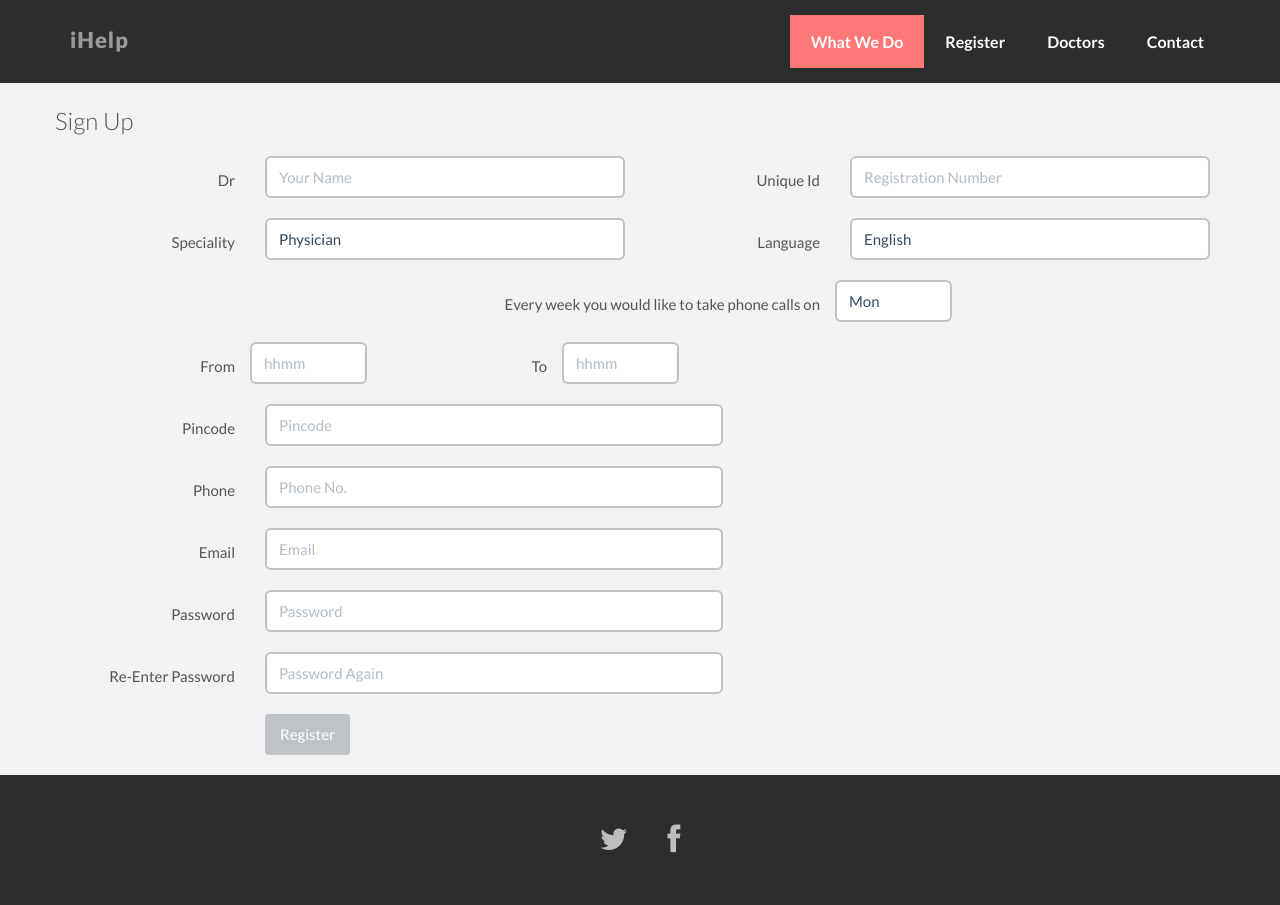
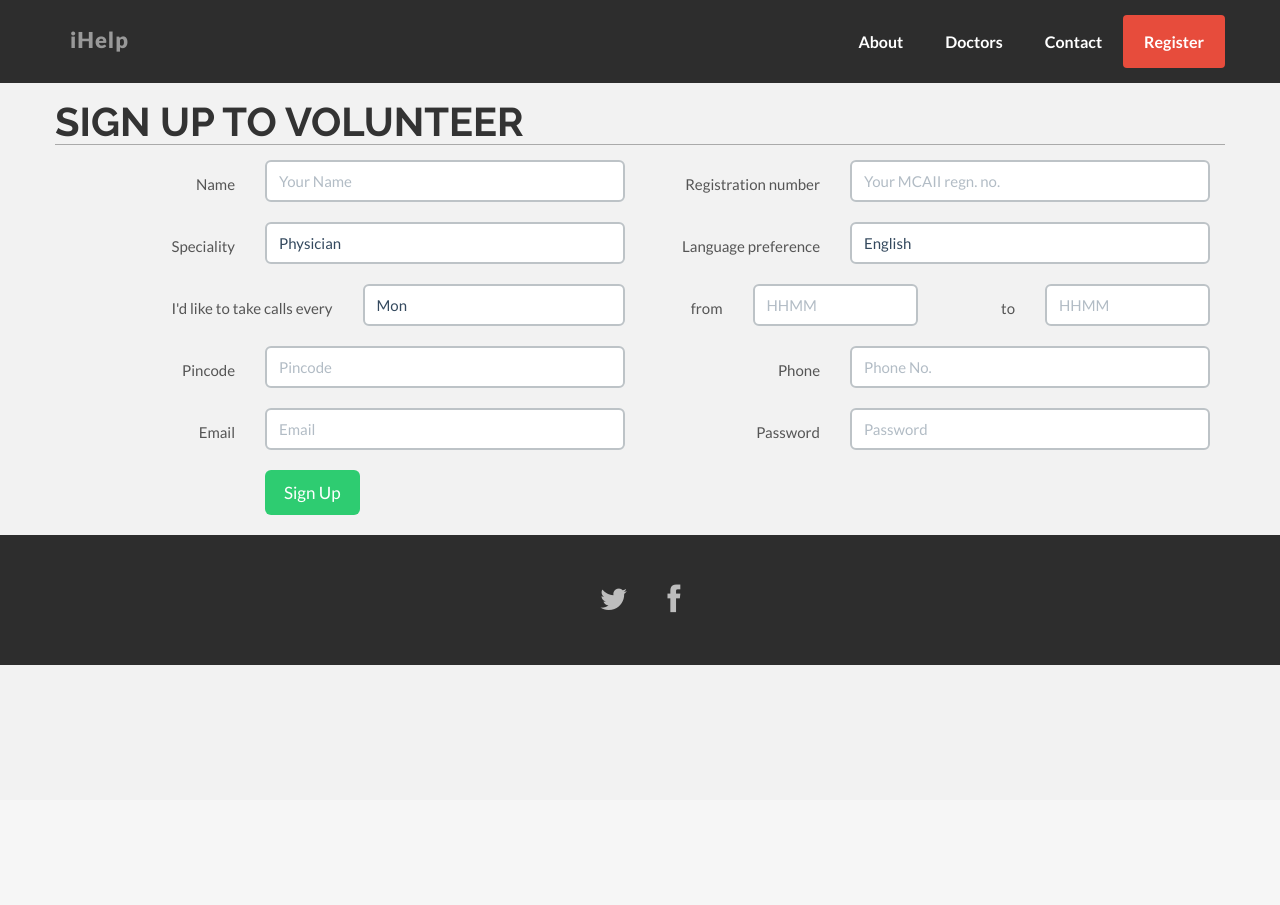
Before and after one commit to sanketsaurav/mseva, a Python web app: template templates/signup.html in a window 1280 px wide. After the commit the page ends 665 px from the top, so only its background shows below. Run offline with Jinja, Linux system fonts and the light colour scheme; the template is opened without the code that fills it, so the values that code supplies are empty; some libraries are stand-ins or nearby versions.

Commit message:
Fixed signup page HTML markup.

```diff
--- a/static/css/main.css
+++ b/static/css/main.css
@@ -128,36 +128,6 @@ a:after {
           transform: rotate(-10deg);
 }
 
-.doctor{
-    margin-top: 83px;
-    background-color: #2ECC71;
-    height: 500px;
-}
-#register {
-margin-top: 30px;
-margin-bottom: 10px;
-}
-
-#registerBtn {
-    margin-top: 30px;
-    margin-bottom: 10px;
-}
-
-.timeslot{
-    width: 10%;
-}
-.no-doc{
-    height: 400px;
-    padding: 100px;
-}
-#container div.content{
-    padding:50px;
-    font-size: 30px;
-}
-#registerBtn a{
-    font-size: 25px;
-    text-transform: uppercase;
-}
 /* ==========================================================================
    Wrap Sections
    ========================================================================== */
--- a/static/css/style.css
+++ b/static/css/style.css
@@ -1,7 +1,38 @@
+@import url('/static/css/main.css');
+
+.doctor{
+    margin-top: 83px;
+    background-color: #2ECC71;
+    height: 500px;
+}
+#register {
+margin-top: 30px;
+margin-bottom: 10px;
+}
+
+#registerBtn {
+    margin-top: 30px;
+    margin-bottom: 10px;
+}
+
 .timeslot{
-	width: 10%;
+    width: 10%;
 }
 .no-doc{
-	height: 400px;
-	padding: 100px;
+    height: 400px;
+    padding: 100px;
 }
+#container div.content{
+    padding:50px;
+    font-size: 30px;
+}
+#registerBtn a{
+    font-size: 25px;
+    text-transform: uppercase;
+}
+
+.section-heading {
+	text-transform: uppercase;
+	font-weight: bold;
+	border-bottom: solid #aaa 1px;
+}
--- a/templates/base.html
+++ b/templates/base.html
@@ -16,7 +16,7 @@
     <link href="static/css/flat-ui.css" rel="stylesheet">
 
     <!-- Custom styles for this template -->
-    <link href="static/css/main.css" rel="stylesheet">
+    <link href="static/css/style.css" rel="stylesheet">
 
 
     <!-- HTML5 shim and Respond.js IE8 support of HTML5 elements and media queries -->
@@ -41,10 +41,10 @@
         </div>
         <div class="navbar-collapse collapse">
           <ul class="nav navbar-nav navbar-right">
-            <li class="active"><a href="/">What We Do</a></li>
-            <li><a href="/signup">Register</a></li>
+            <li><a href="/">About</a></li>
             <li><a href="/browse">Doctors</a></li>
             <li><a data-toggle="modal" data-target="#myModal" href="#myModal">Contact</a></li>
+            <li><a href="/signup" class="btn btn-danger">Register</a></li>
           </ul>
         </div><!--/.nav-collapse -->
       </div>
--- a/templates/signup.html
+++ b/templates/signup.html
@@ -7,17 +7,17 @@
 		<div class="container">
 			<div class="row">
 			<div id="register">
+      <h3 class="section-heading">Sign Up to Volunteer</h3>
 
 <form class="form-horizontal" role="form" action="/signup" method="POST">
-	<legend>Sign Up</legend>
 	<div class="form-group">
-    <label for="inputName" class="col-sm-2 control-label">Dr</label>
+    <label for="inputName" class="col-sm-2 control-label">Name</label>
     <div class="col-sm-4">
       <input type="text" class="form-control" name="name" id="inputName" placeholder="Your Name">
     </div>
-  		<label for="inputUid" class="col-sm-2 control-label">Unique Id</label>
+  		<label for="inputUid" class="col-sm-2 control-label">Registration number</label>
     	<div class="col-sm-4">
-      		<input type="text" class="form-control" name="regno" id="inputUid" placeholder="Registration Number">
+      		<input type="text" class="form-control" name="regno" id="inputUid" placeholder="Your MCAII regn. no.">
     	</div>
   </div>
 
@@ -28,9 +28,10 @@
       			<option>Physician</option>
       			<option>Cardiology</option>
       			<option>Gynaecology</option>
+            <option>Pediatric</option>
       		</select>
     	</div>
-    	<label for="inputLanguage" class="col-sm-2 control-label">Language</label>
+    	<label for="inputLanguage" class="col-sm-2 control-label">Language preference</label>
     	<div class="col-sm-4 " name="language">
       		<select class="form-control">
       			<option>English</option>
@@ -39,60 +40,81 @@
       		</select>
       </div>
   </div>
+<!--   <div class="form-group row-fluid">
+    <div class="col-md-6">
+      <div class="col-md-6 col-md-offset-2">
+        <label for="inputDay" class="control-label pull-right">I'd like to take calls every</label>
+      </div>
+      <div class="col-md-4">
+        <select name="timeslot_day" class="form-control">
+          <option>Mon</option> <option>Tue</option> <option>Wed</option> <option>Thu</option> <option>Fri</option><option>Sat</option> <option>Sun</option>
+        </select>
+      </div>
+    </div>
+    <div class="col-md-3">
+      <div class="col-md-4">
+        <label for="inputToHour" class="control-label pull-right">from</label>
+      </div>
+      <div class="col-md-8">
+        <input type="text" name="timeslot_from" class="form-control" placeholder="HHMM">
+      </div>
+    </div>
+    <div class="col-md-3">
+      <div class="col-md-4">
+        <label for="inputToHour" class="control-label pull-right">to</label>
+      </div>
+      <div class="col-md-8">
+        <input type="text" name="timeslot_to" class="form-control" placeholder="HHMM">
+      </div>
+    </div>
+  </div> -->
 
   <div class="form-group">
-    <label for="inputDay" class="col-offest-2 col-sm-8 control-label">Every week you would like to take phone calls on </label>
-    <select name="timeslot_day" class="form-control timeslot col-sm-2 ">
-      <option>Mon</option> <option>Tue</option> <option>Wed</option> <option>Thu</option> <option>Fri</option><option>Sat</option> <option>Sun</option>
-    </select>
-  </div>
-  <div class="form-group">
-    <label for="inputToHour" class="col-sm-2 control-label">From</label>
-    <input type="text" name="timeslot_from" class=" col-sm-2 form-control timeslot" placeholder="hhmm">
+        <label for="inputDay" class="control-label col-sm-3">I'd like to take calls every</label>
+      <div class="col-sm-3">
+        <select name="timeslot_day" class="form-control">
+          <option>Mon</option> <option>Tue</option> <option>Wed</option> <option>Thu</option> <option>Fri</option><option>Sat</option> <option>Sun</option>
+        </select>
+      </div>
+      <label for="inputToHour" class="control-label col-sm-1">from</label>
 
-  <label for="inputToHour" class="col-sm-2 control-label">To</label>
-    <input type="text" name="timeslot_to" class="col-sm-2 form-control timeslot" placeholder="hhmm">
-   </div>
+      <div class="col-sm-2">
+        <input type="text" name="timeslot_from" class="form-control" placeholder="HHMM">
+      </div>
+
+      <label for="inputToHour" class="control-label col-sm-1">to</label>
+      <div class="col-sm-2">
+        <input type="text" name="timeslot_to" class="form-control" placeholder="HHMM">
+      </div>
+    </div>
+
+
 
   <div class="form-group">
     <label for="inputPincode" class="col-sm-2 control-label">Pincode</label>
-    <div class="col-sm-5">
+    <div class="col-sm-4">
       <input type="text" class="form-control" id="inputPincode" placeholder="Pincode">
+    </div>
+    <label for="inputPhone" class="col-sm-2 control-label">Phone</label>
+    <div class="col-sm-4">
+      <input type="phone" class="form-control" id="inputEmail" placeholder="Phone No.">
     </div>
   </div>
 
   <div class="form-group">
-    <label for="inputPhone" class="col-sm-2 control-label">Phone</label>
-    <div class="col-sm-5">
-      <input type="phone" class="form-control" id="inputEmail" placeholder="Phone No.">
-    </div>
-  </div>
-
-
-  <div class="form-group">
     <label for="inputEmail" class="col-sm-2 control-label">Email</label>
-    <div class="col-sm-5">
+    <div class="col-sm-4">
       <input type="email" class="form-control" id="inputEmail" placeholder="Email">
     </div>
-  </div>
-
-  <div class="form-group">
     <label for="inputPassword" class="col-sm-2 control-label">Password</label>
-    <div class="col-sm-5">
+    <div class="col-sm-4">
       <input type="password" class="form-control" id="inputPassword" placeholder="Password">
     </div>
   </div>
 
   <div class="form-group">
-    <label for="inputRePassword" class="col-sm-2 control-label">Re-Enter Password</label>
-    <div class="col-sm-5">
-      <input type="password" class="form-control" id="inputRePassword" placeholder="Password Again">
-    </div>
-  </div>
-
-  <div class="form-group">
     <div class="col-sm-offset-2 col-sm-10">
-      <button type="submit" class="btn btn-default">Register</button>
+      <button type="submit" class="btn btn-success btn-lg">Sign Up</button>
     </div>
   </div>
 </form>
--- a/views.py
+++ b/views.py
@@ -132,4 +132,4 @@ class Browse(BaseHandler):
 	def get(self):
 
 		doctors=User.get_all()
-		self.render('browse.html', doctors=doctor, user=self.user)
+		self.render('browse.html', doctors=doctors, user=self.user)
```
Also changed, not shown: templates/home.html (+3 -6 lines).
